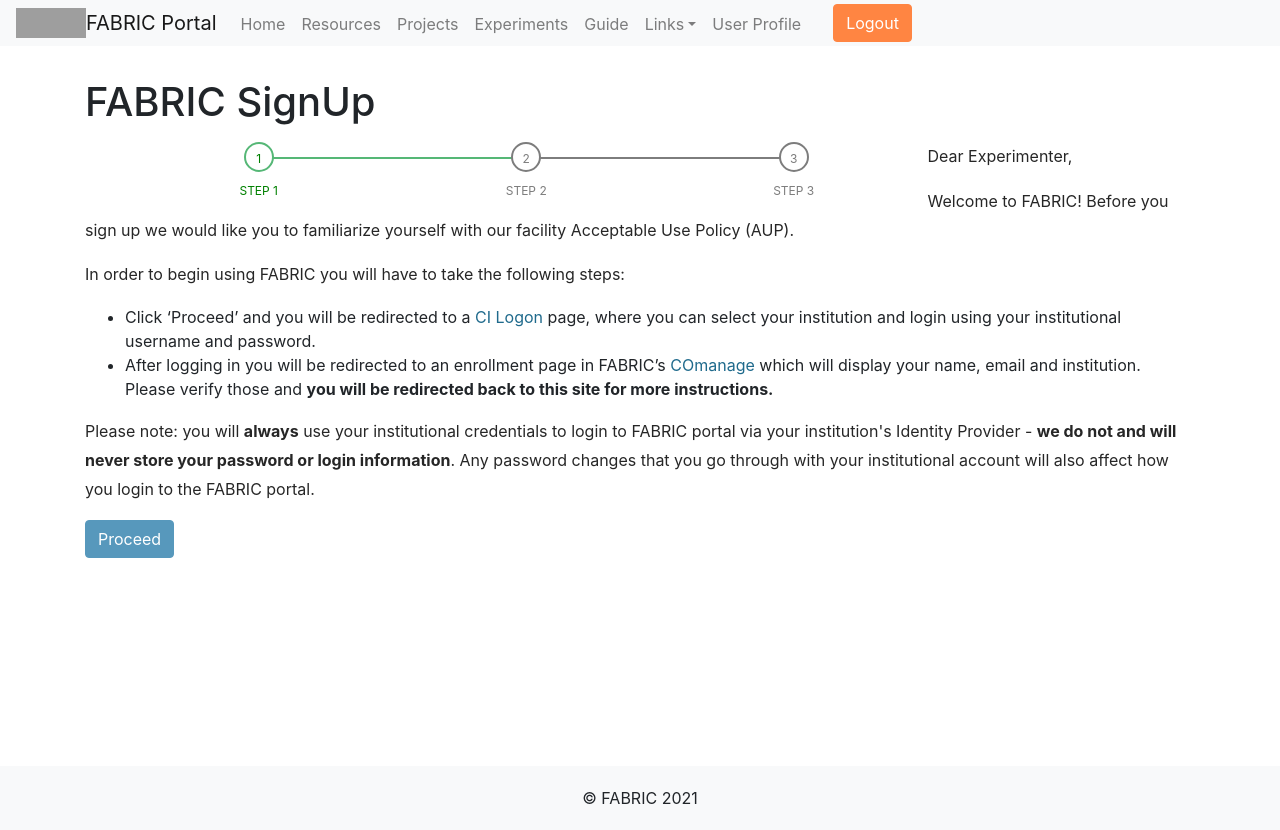
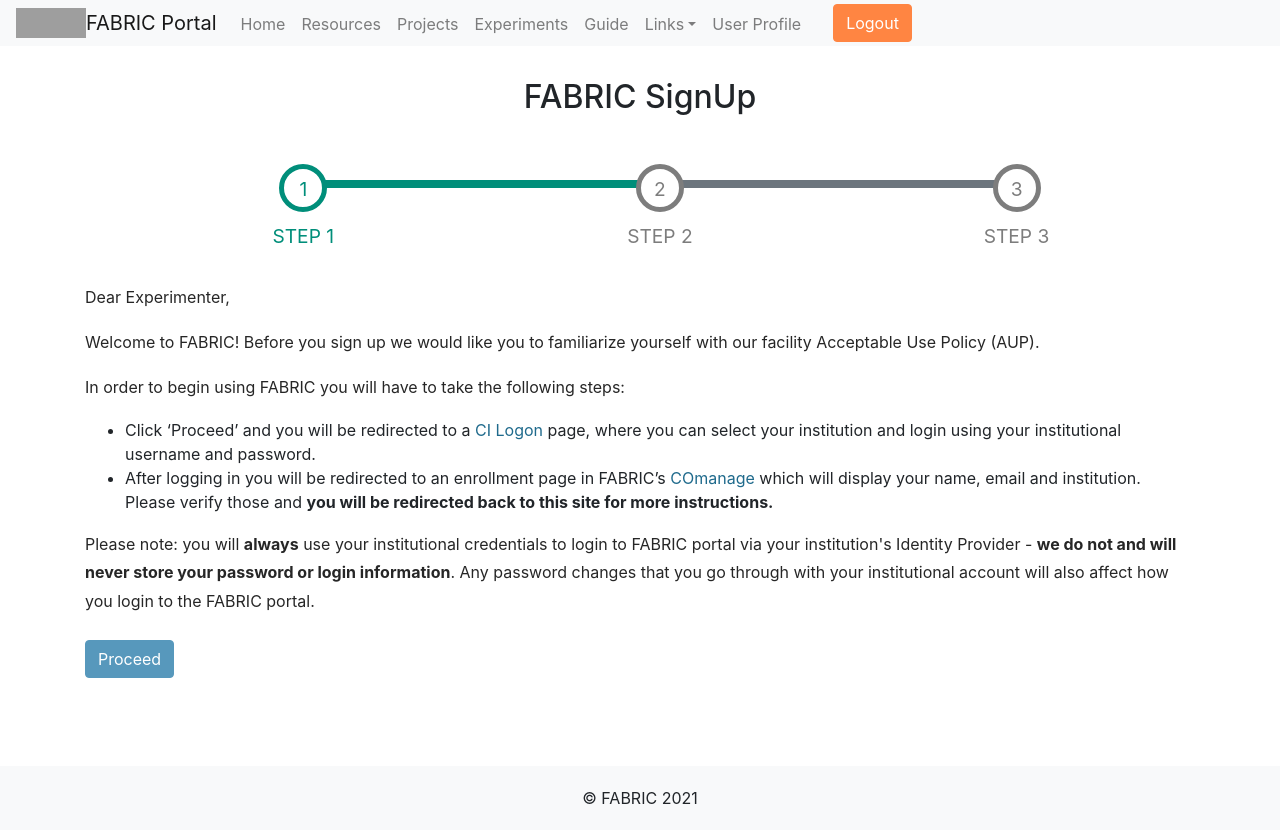
Before and after one commit to fabric-testbed/fabric-portal, a React (Create React App) app: page /signup/1 in a window 1280 px wide. Built offline with nearby package versions, Linux system fonts and the light colour scheme; grey boxes are pictures that could not be loaded.

Commit message:
#56: updated step progressbar style

```diff
--- a/package.json
+++ b/package.json
@@ -27,7 +27,6 @@
     "react-router-dom": "^5.2.0",
     "react-scripts": "^4.0.2",
     "react-simple-maps": "^2.3.0",
-    "react-step-progress": "^1.0.3",
     "react-toastify": "^6.2.0",
     "reactstrap": "^8.6.0"
   },
--- a/src/components/Signup/Step1.jsx
+++ b/src/components/Signup/Step1.jsx
@@ -17,7 +17,7 @@ const Step1 = () => {
           Please note: you will <b>always</b> use your institutional credentials to login to FABRIC portal via your institution's Identity Provider - <b>we do not and will never store your password or login information</b>. Any password changes that you go through with your institutional account will also affect how you login to the FABRIC portal.
         </p>
       </div>
-      <button className="btn btn-primary">Proceed</button>
+      <button className="btn btn-primary mt-2">Proceed</button>
     </div>
   )
 }
--- a/src/components/Signup/StepProgress.jsx
+++ b/src/components/Signup/StepProgress.jsx
@@ -1,10 +1,10 @@
 const StepProgress= (props) => {
   return (
-    <div>
+    <div className="progressbar-container">
       <ul className="progressbar">
-        <li className={props.stepId == 1 && "active"}>Step 1</li>
-        <li className={props.stepId == 2 && "active"}>Step 2</li>
-        <li className={props.stepId == 3 && "active"}>Step 3</li>
+        <li className={props.stepId >= 1 && "active"}>Step 1</li>
+        <li className={props.stepId >= 2 && "active"}>Step 2</li>
+        <li className={props.stepId >= 3 && "active"}>Step 3</li>
       </ul>
     </div>
   )
--- a/src/pages/Signup.jsx
+++ b/src/pages/Signup.jsx
@@ -2,28 +2,19 @@ import React from "react";
 import {
   useParams
 } from "react-router-dom";
-
-// import the progress bar
-import StepProgressBar from 'react-step-progress';
-// import the stylesheet
-import 'react-step-progress/dist/index.css';
 
 import StepProgress from '../components/Signup/StepProgress';
 import Step1 from '../components/Signup/Step1';
 import Step2 from '../components/Signup/Step2';
 import Step3 from '../components/Signup/Step3';
 
-// setup the step content
-const step1Content = <Step1 />;
-const step2Content = <Step2 />;
-const step3Content = <Step3 />;
-
 const Signup = () => {
   let { id } = useParams();
   return (
     <div className="container">
-      <h1>FABRIC SignUp</h1>
+      <h2 className="text-center">FABRIC SignUp</h2>
       <StepProgress stepId={id} />
+      <div>
         {
           id == 1 && <Step1 />
         }
@@ -34,6 +25,7 @@ const Signup = () => {
           id == 3 && <Step3 />
         }
       </div>
+    </div>
   );
 };
 
--- a/src/styles/App.scss
+++ b/src/styles/App.scss
@@ -272,39 +272,46 @@ ul {
 }
 
 /* Progress Bar */
+.progressbar-container {
+  width: 100%;
+  height: auto;
+}
+
 .progressbar {
+  width: 100%;
   counter-reset: step;
 }
 .progressbar li {
   list-style-type: none;
-  width: 25%;
+  width: 33.33%;
+  margin: 2rem 0;
   float: left;
-  font-size: 12px;
+  font-size: 1.2rem;
   position: relative;
   text-align: center;
   text-transform: uppercase;
   color: #7d7d7d;
 }
 .progressbar li:before {
-  width: 30px;
-  height: 30px;
+  width: 3rem;
+  height: 3rem;
   content: counter(step);
   counter-increment: step;
-  line-height: 30px;
-  border: 2px solid #7d7d7d;
+  line-height: 2.5rem;
+  border: 5px solid #7d7d7d;
   display: block;
   text-align: center;
-  margin: 0 auto 10px auto;
+  margin: 0 auto 0.625rem auto;
   border-radius: 50%;
   background-color: white;
 }
 .progressbar li:after {
   width: 100%;
-  height: 2px;
+  height: 0.5rem;
   content: "";
   position: absolute;
-  background-color: #7d7d7d;
-  top: 15px;
+  background-color: $secondary;
+  top: 1rem;
   left: -50%;
   z-index: -1;
 }
@@ -312,11 +319,11 @@ ul {
   content: none;
 }
 .progressbar li.active {
-  color: green;
+  color: $success;
 }
 .progressbar li.active:before {
-  border-color: #55b776;
+  border-color: $success;
 }
 .progressbar li.active + li:after {
-  background-color: #55b776;
+  background-color: $success;
 }
```
Also changed, not shown: 1 other file (tests, documents, lock files or other folders). Lines whose indentation alone changed are shown as unchanged.
